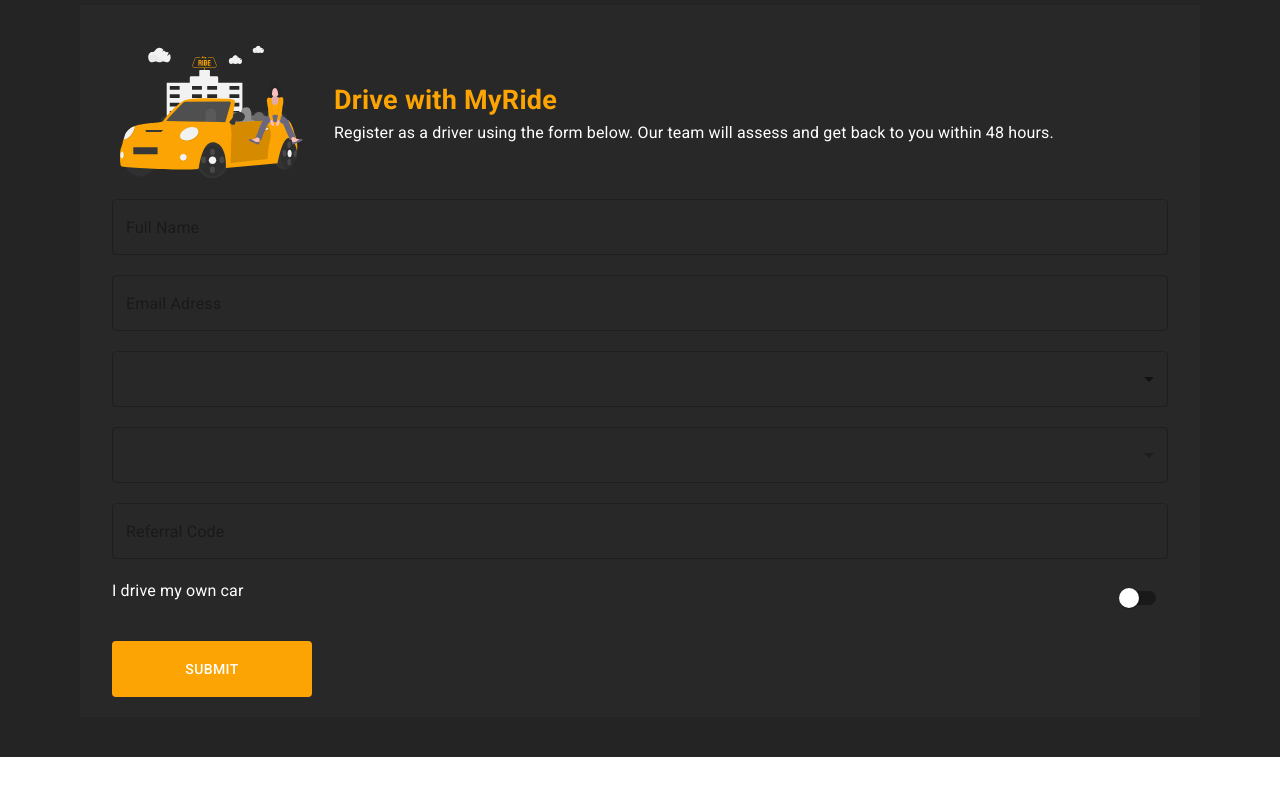
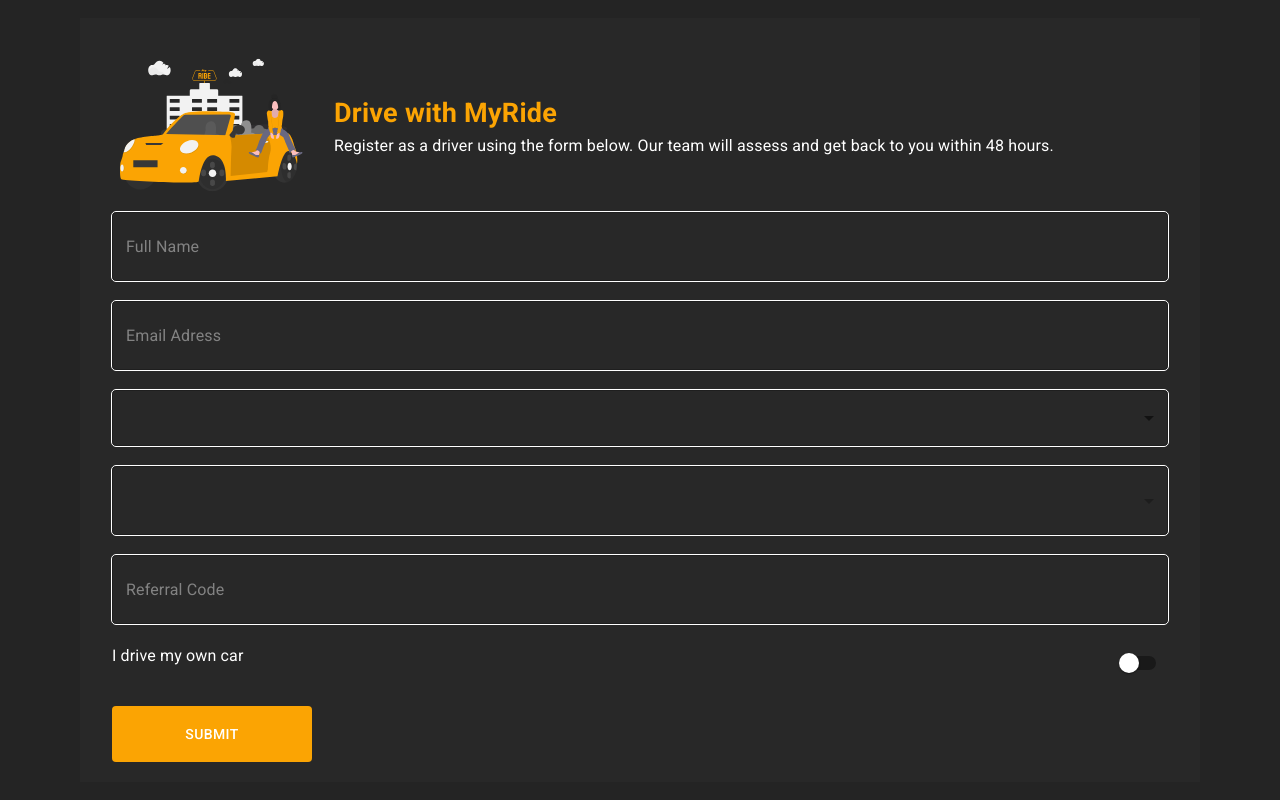
Before and after one commit to will-terra/app-drivers-subscription, a React (Vite) app: page / in a window 1280 px wide. Shown: the part 1386-2186 px from the top of the page. Before the commit the page ends 2143 px from the top, so only its background shows below. Built offline with nearby package versions, Linux system fonts and the light colour scheme; the HTML template or start-up script is replaced by a standard one.

Commit message:
feat: input form styled with inputProps

```diff
--- a/src/components/HomePage.tsx
+++ b/src/components/HomePage.tsx
@@ -65,6 +65,7 @@
           <Select
             className="text-white mb-2  border-white"
             labelId="your pickup"
+
             id="your-pickup"
             value={0}
             label="your-pickup"
@@ -73,6 +74,8 @@
           </Select>
           <TextField
             className="text-white mb-2  border-white focus:border-[FBA403]"
+            inputProps={{  "className": "bg-cinzaForm h-[36px] text-white rounded outline outline-1 outline-white placeholder-white	" }}
+
             sx={{ color: "#FFFFFF !important" }}
             id="outlined-basic"
             label="Your Destination"
--- a/src/components/RideForm.tsx
+++ b/src/components/RideForm.tsx
@@ -66,6 +66,7 @@
 
   const [isFormSent, setisFormSent] = useState(false);
 
+
   return (
     <Box className="bg-cinzaEscuro py-10">
       {isFormSent ? (
@@ -95,7 +96,7 @@
                   variant="outlined"
                   aria-label="Full Name Input"
                   placeholder="Full Name"
-                  inputProps={{ "data-testid": "fullname" }}
+                  inputProps={{ "data-testid": "fullname" , "className": "bg-cinzaForm h-[36px] text-white rounded outline outline-1 outline-white	 " }}
                   {...register("fullname")}
                 />
 
@@ -111,7 +112,7 @@
                   variant="outlined"
                   aria-label="Email Adress Input"
                   placeholder="Email Adress"
-                  inputProps={{ "data-testid": "email" }}
+                  inputProps={{ "data-testid": "email" , "className": "bg-cinzaForm h-[36px] text-white rounded outline outline-1 outline-white" }}
                   {...register("email")}
                 />
 
@@ -126,7 +127,7 @@
                   className="w-full mb-5 text-white"
                   labelId="Country"
                   id="country"
-                  inputProps={{ "data-testid": "country" }}
+                  inputProps={{ "data-testid": "country", "className": "bg-cinzaForm  text-white rounded outline outline-1 outline-white placeholder-white"}}
                   value={country}
                   label="Country"
                   {...register("country")}
@@ -153,7 +154,7 @@
                   value={city}
                   label="City"
                   placeholder="City"
-                  inputProps={{ "data-testid": "city" }}
+                  inputProps={{ "data-testid": "city" ,  "className": "bg-cinzaForm h-[36px] text-white rounded outline outline-1 outline-white placeholder-white"}}
                   disabled={country === "" ? true : false}
                   {...register("city")}
                   onChange={(event) => setCity(event?.target.value)}
@@ -178,7 +179,7 @@
                   variant="outlined"
                   aria-label="Referral Code Input"
                   placeholder="Referral Code"
-                  inputProps={{ "data-testid": "referralcode" }}
+                  inputProps={{ "data-testid": "referralcode", "className": "bg-cinzaForm h-[36px] text-white rounded outline outline-1 outline-white"}}
                   {...register("referralcode")}
                 />
 
@@ -262,7 +263,6 @@
                                 id={value.icon}
                                 value={value.type}
                                 checkedIcon={<CheckCircleRoundedIcon />}
-                                label={value.icon}
                                 onChange={setSelectedValue}
                               />
                               <img src={value.icon} />
@@ -283,7 +283,7 @@
                   type="button"
                   // inputProps={{ "data-testid": "submit" }}
                   onClick={handleSubmit(onSubmit)}
-                  className="bg-[#FBA403] max-w-[200px] h-[56px] text-white"
+                  className="bg-[#FBA403] max-w-[200px] h-[56px] text-white "
                 >
                   {" "}
                   Submit
```
